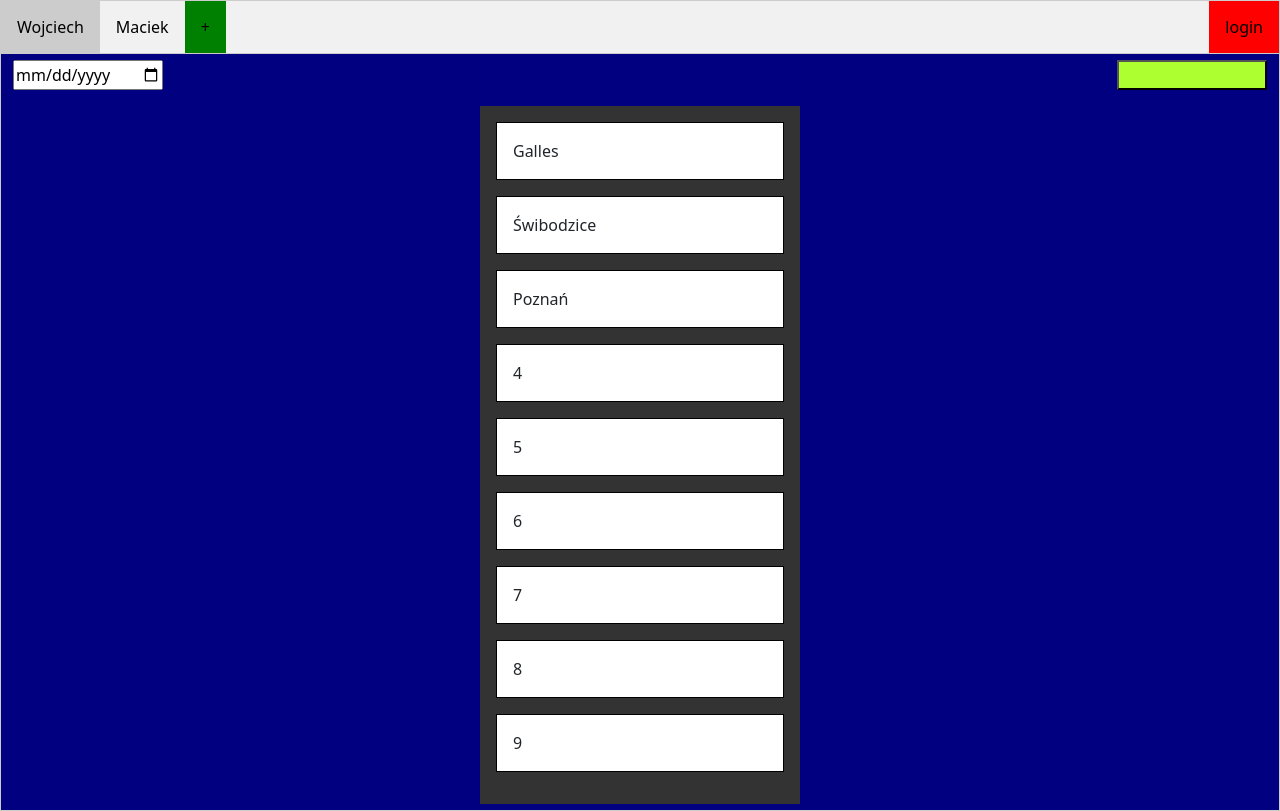
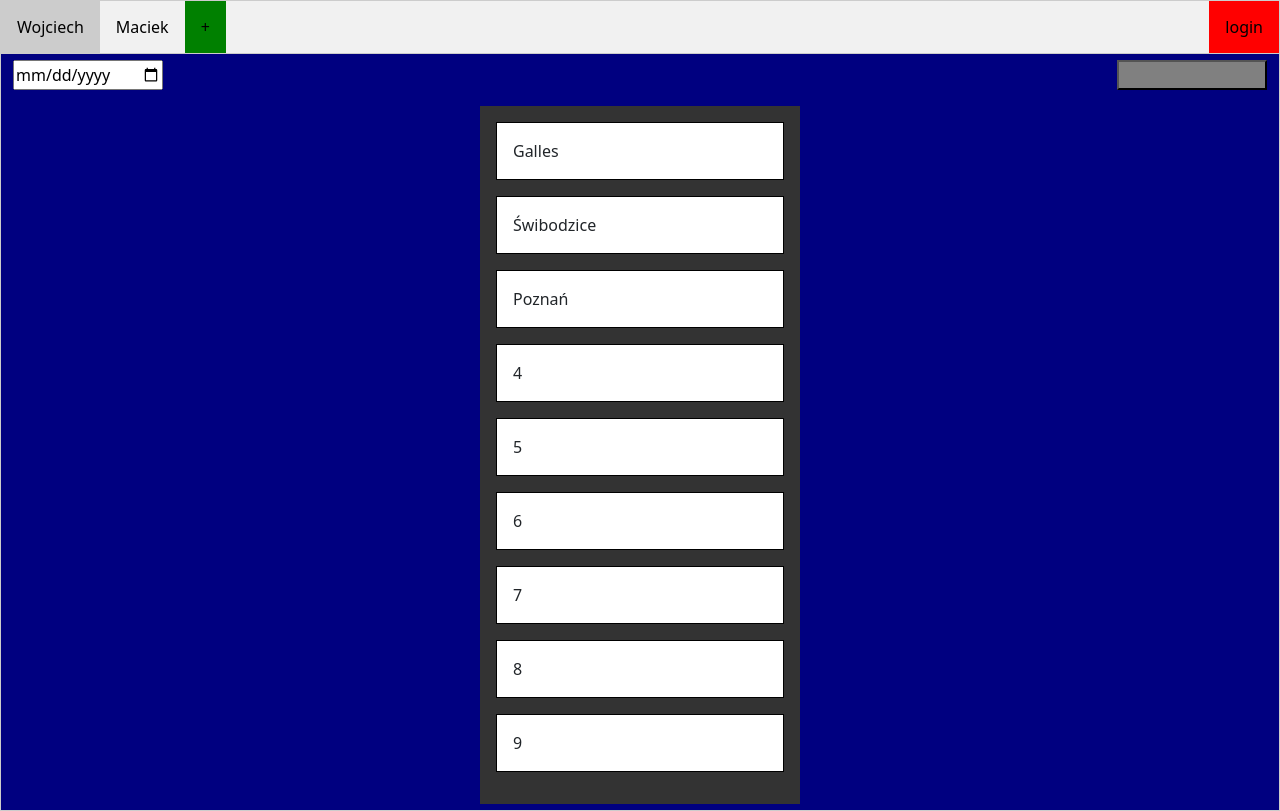
Before and after one commit to Daveth1983/Drag-And-Drop-master, a Flask app: page / in a window 1280 px wide, after a click on "Wojciech". Run offline with Flask 2, Linux system fonts and the light colour scheme.

Commit message:
gray color backgournd

```diff
--- a/static/styles.css
+++ b/static/styles.css
@@ -145,7 +145,7 @@ body .tab button.plus{
   width: 150px;
   float: right;
   height: 30px;
-  background-color: greenyellow;
+  background-color:grey;
 
 }
 
```
